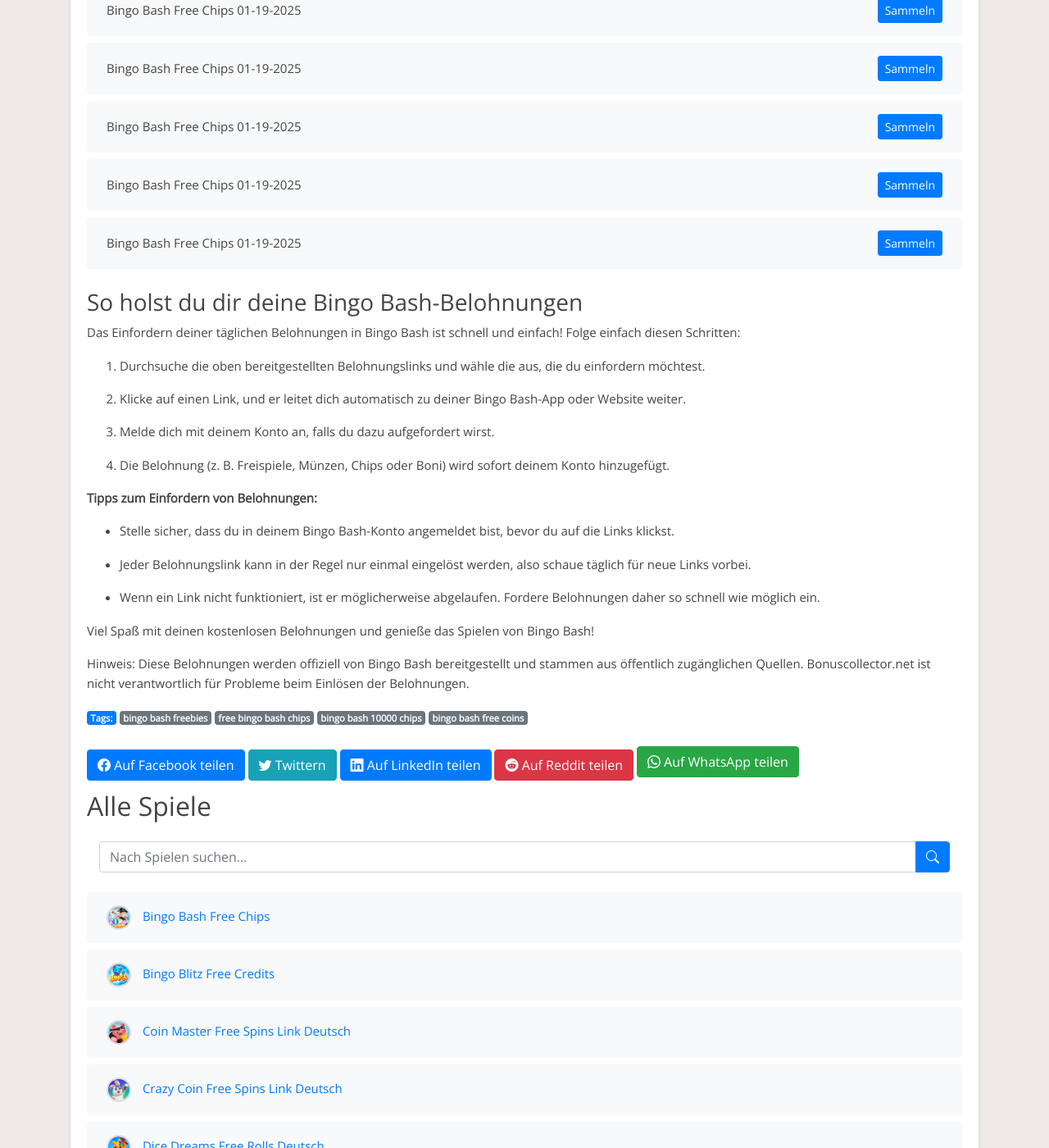
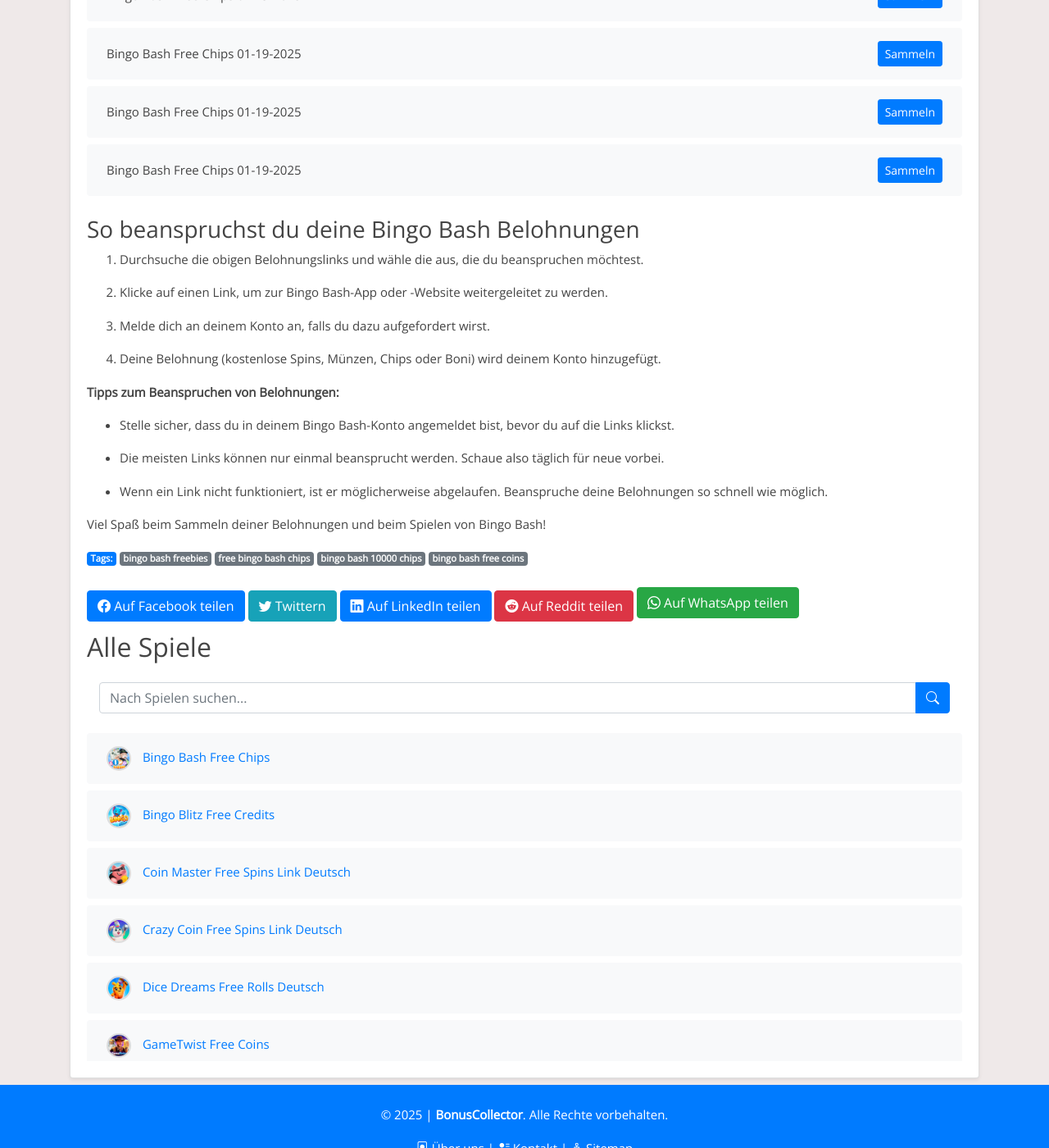
Before and after one commit to Prollad99/bs-de, a Jekyll site: the page built from _posts/2025-01-19-bingo-bash.md, in a window 1280 px wide and 1400 px high, scrolled down 7388 px. Shown: the whole window at 82% size. Built offline with Jekyll 4.4.1, drawn with Linux system fonts in a browser that asks for light colours; some of the changed text lies outside the part shown.

Commit message:
Update bingo-bash reward links, content, and modification timestamp

```diff
--- a/_includes/bingo-bash_footer.html
+++ b/_includes/bingo-bash_footer.html
@@ -1,27 +1,22 @@
-### So holst du dir deine Bingo Bash-Belohnungen
+### So beanspruchst du deine Bingo Bash Belohnungen
 
 
-Das Einfordern deiner täglichen Belohnungen in Bingo Bash ist schnell und einfach! Folge einfach diesen Schritten:
+1. Durchsuche die obigen Belohnungslinks und wähle die aus, die du beanspruchen möchtest.
 
-1. Durchsuche die oben bereitgestellten Belohnungslinks und wähle die aus, die du einfordern möchtest.
+2. Klicke auf einen Link, um zur Bingo Bash-App oder -Website weitergeleitet zu werden.
 
-2. Klicke auf einen Link, und er leitet dich automatisch zu deiner Bingo Bash-App oder Website weiter.
+3. Melde dich an deinem Konto an, falls du dazu aufgefordert wirst.
 
-3. Melde dich mit deinem Konto an, falls du dazu aufgefordert wirst.
-
-4. Die Belohnung (z. B. Freispiele, Münzen, Chips oder Boni) wird sofort deinem Konto hinzugefügt.
+4. Deine Belohnung (kostenlose Spins, Münzen, Chips oder Boni) wird deinem Konto hinzugefügt.
 
 
-**Tipps zum Einfordern von Belohnungen:**
+**Tipps zum Beanspruchen von Belohnungen:**
 
 - Stelle sicher, dass du in deinem Bingo Bash-Konto angemeldet bist, bevor du auf die Links klickst.
 
-- Jeder Belohnungslink kann in der Regel nur einmal eingelöst werden, also schaue täglich für neue Links vorbei.
+- Die meisten Links können nur einmal beansprucht werden. Schaue also täglich für neue vorbei.
 
-- Wenn ein Link nicht funktioniert, ist er möglicherweise abgelaufen. Fordere Belohnungen daher so schnell wie möglich ein.
+- Wenn ein Link nicht funktioniert, ist er möglicherweise abgelaufen. Beanspruche deine Belohnungen so schnell wie möglich.
 
 
-Viel Spaß mit deinen kostenlosen Belohnungen und genieße das Spielen von Bingo Bash!
-
-
-Hinweis: Diese Belohnungen werden offiziell von Bingo Bash bereitgestellt und stammen aus öffentlich zugänglichen Quellen. Bonuscollector.net ist nicht verantwortlich für Probleme beim Einlösen der Belohnungen.
+Viel Spaß beim Sammeln deiner Belohnungen und beim Spielen von Bingo Bash!
--- a/_includes/bingo-bash_post.html
+++ b/_includes/bingo-bash_post.html
@@ -1,13 +1,10 @@
-Entdecke tägliche Bingo Bash-Belohnungen!
+Entdecke tägliche Bingo Bash Belohnungen!
 
 
-Bist du ein Fan von Bingo Bash und möchtest dein Spielerlebnis verbessern? Du bist hier genau richtig! Diese Seite ist allen Bingo Bash-Enthusiasten gewidmet, die täglich kostenlose Belohnungen einfordern möchten. Hier findest du die neuesten Links, um Freispiele, Münzen, Chips und andere spannende Boni zu sammeln, damit du das Spiel noch mehr genießen kannst.
+Bist du ein Fan von Bingo Bash, der sein Spielerlebnis verbessern möchte? Du bist hier genau richtig! Diese Seite ist allen Bingo Bash-Fans gewidmet, die kostenlose tägliche Belohnungen sammeln möchten.
 
 
-Bingo Bash ist ein unterhaltsames Spiel, das von Millionen geliebt wird. Ob du höhere Level erreichen oder einfach nur den Nervenkitzel genießen möchtest – unsere täglichen Belohnungslinks halten dich im Spiel.
+Hinweis: Bingo Bash ist eine kostenlose App, die zu Unterhaltungszwecken entwickelt wurde. Bonuscollector.de ist eine unabhängige Plattform und steht nicht in Verbindung mit den Entwicklern oder Eigentümern des Spiels.
 
 
-Hinweis: Bingo Bash ist eine kostenlose App, die ausschließlich zu Unterhaltungszwecken entwickelt wurde. Bonuscollector.net ist eine unabhängige Plattform und steht in keiner Verbindung zu den Entwicklern oder Eigentümern von Bingo Bash.
-
-
-Schau täglich vorbei, um sicherzustellen, dass du keine Belohnung verpasst!
+Komm täglich vorbei, damit du keine Belohnungen verpasst!
```
